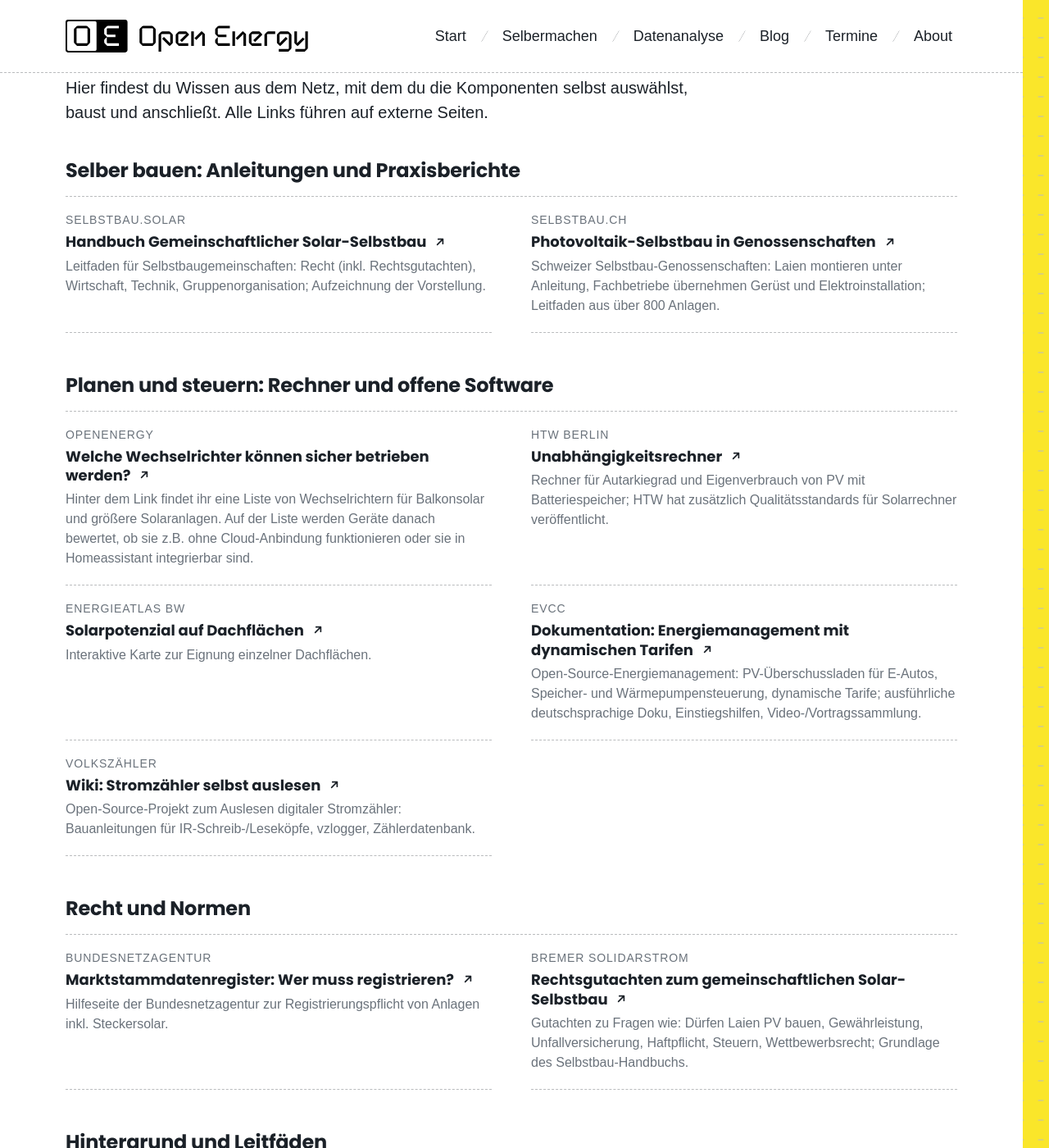
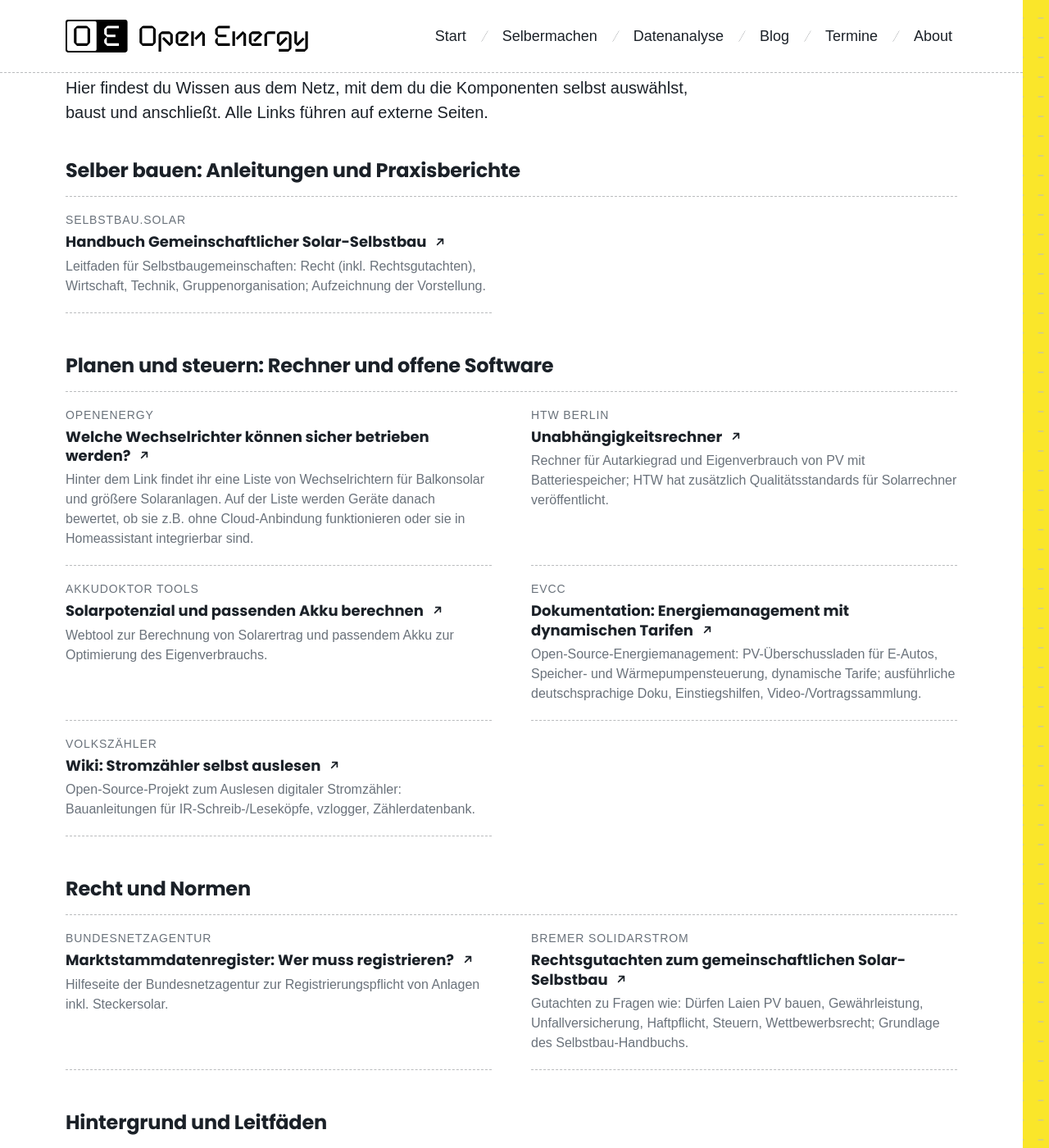
Before and after one commit to okfde/open-energy, a Jekyll site: the page built from _diy/topics/dachsolar.md, in a window 1280 px wide and 1400 px high, scrolled down 3013 px. Shown: the whole window at 82% size. Built offline with Jekyll 4.4.1, drawn with Linux system fonts in a browser that asks for light colours; some web fonts are replaced; some of the changed text lies outside the part shown.

Commit message:
changed some ressources

```diff
--- a/_data/diy_resources.yml
+++ b/_data/diy_resources.yml
@@ -314,15 +314,6 @@
   csv_id: 36
   checked: "2026-11-23"
 
-- title: "Photovoltaik-Selbstbau in Genossenschaften"
-  source: "selbstbau.ch"
-  url: "https://selbstbau.ch/"
-  type: "How-to"
-  description: "Schweizer Selbstbau-Genossenschaften: Laien montieren unter Anleitung, Fachbetriebe übernehmen Gerüst und Elektroinstallation; Leitfaden aus über 800 Anlagen."
-  categories: [dachsolar]
-  csv_id: 37
-  checked: "2026-11-23"
-
 - title: "Photovoltaik: Planung einer Solaranlage"
   source: "Verbraucherzentrale"
   url: "https://www.verbraucherzentrale.de/wissen/energie/erneuerbare-energien/photovoltaik-was-bei-der-planung-einer-solaranlage-wichtig-ist-5574"
@@ -343,23 +334,13 @@
   csv_id: 39
   checked: "2026-11-23"
 
-- title: "Faktenblätter und Erstberatung"
-  source: "Photovoltaik-Netzwerk BW"
-  url: "https://www.photovoltaik-bw.de/"
-  type: "Allgemeine Informationen"
-  description: "Landesnetzwerk mit 12 Regionalnetzwerken: Faktenblätter (Dach, Fassade, Freifläche, Balkon-PV, Repowering, Steuerrecht), Erstberatung, Veranstaltungen."
-  license: "Urheberrecht"
-  categories: [dachsolar, freiflaechensolar]
-  csv_id: 40
-  checked: "2026-11-23"
-
-- title: "Solarpotenzial auf Dachflächen"
-  source: "Energieatlas BW"
-  url: "https://www.energieatlas-bw.de/sonne/dachflachen/solarpotenzial-auf-dachflachen"
+- title: "Solarpotenzial und passenden Akku berechnen"
+  source: "Akkudoktor Tools"
+  url: "https://akkudoktor.net/pub/pvtool-rechner"
   type: "Tool/Rechner"
-  description: "Interaktive Karte zur Eignung einzelner Dachflächen."
+  description: "Webtool zur Berechnung von Solarertrag und passendem Akku zur Optimierung des Eigenverbrauchs."
   categories: [dachsolar]
-  csv_id: 41
+  csv_id:
   checked: "2026-11-23"
 
 - title: "Agri-Photovoltaik: Leitfaden für Deutschland"
@@ -368,7 +349,7 @@
   type: "Studie/Leitfaden"
   description: "Technik, Potenzial, Rechtsrahmen und Praxisbeispiele für Agri-PV; praktische Hinweise für Landwirtschaft, Kommunen, Unternehmen."
   license: "Urheberrecht"
-  categories: [agri-pv, freiflaechensolar]
+  categories: [agri-pv]
   csv_id: 42
   checked: "2026-11-23"
 
```
